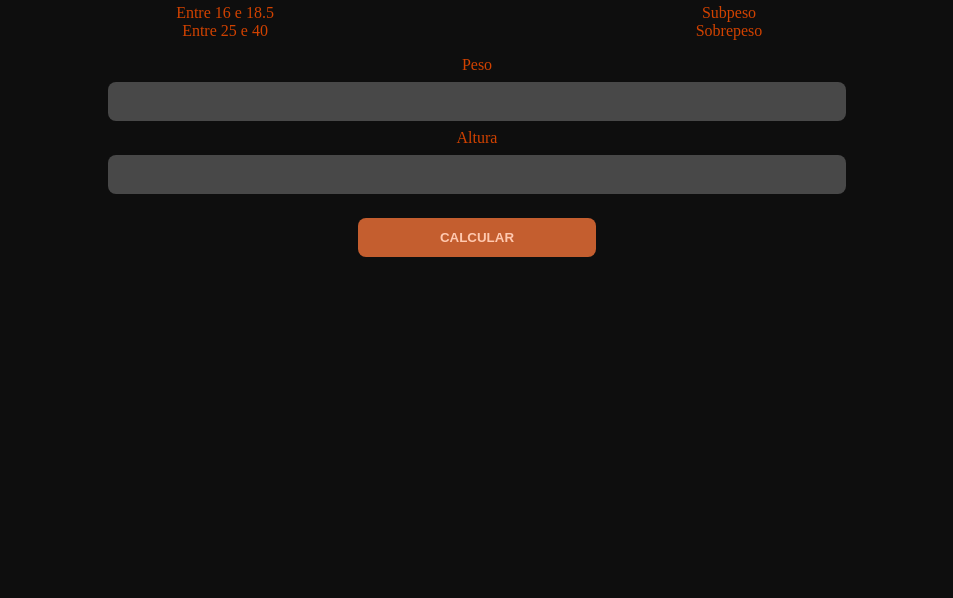
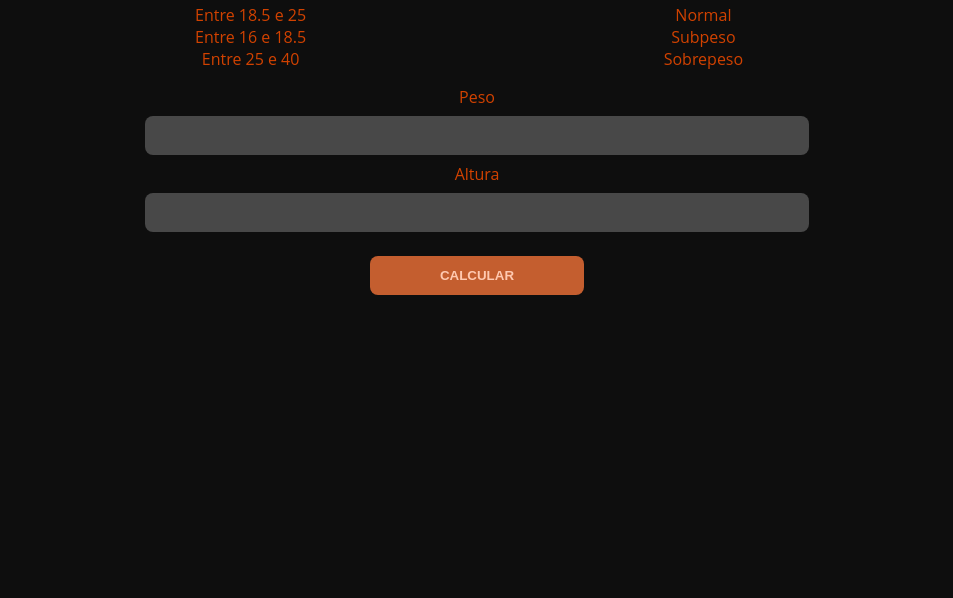
Before and after one commit to WemersonNunesDev/javascript, a plain HTML site: page udemy-js/teste-imc/index.html in a window 1280 px wide. Shown: the part 202-800 px from the top of the page, without its empty margins (163-1116 px from the left). Drawn offline with Linux system fonts and the light colour scheme.

Commit message:
Updated
Trabalhando nos fundamentos do JavaScript

```diff
--- a/udemy-js/teste-imc/assets/css/estilo.css
+++ b/udemy-js/teste-imc/assets/css/estilo.css
@@ -4,7 +4,9 @@
 }
 
 body {
+    font-family: 'Open Sans', sans-serif;
     background-color: #0e0e0e;
+    color: #d14200;
 }
 
 #conteudo {
@@ -22,6 +24,7 @@ body {
 .imc-user > h1 {
     font-size: 3rem;
     padding: 1rem 0;
+    border-bottom: 2px solid #d14200;
 }
 
 .imc-user > h2 {
@@ -63,3 +66,8 @@ body {
     background-color: #d14200;
     color: #f08452;
 }
+
+
+.resultado {
+    color: #d14200;
+}
--- /dev/null
+++ b/udemy-js/teste-imc/assets/css/responsivo.css
@@ -0,0 +1,23 @@
+@media (max-width: 1921px) {
+    #conteudo {
+        width: 56%;
+    }
+}
+
+@media (max-width: 1700px) {
+    #conteudo {
+        width: 64%;
+    }
+}
+
+@media (max-width: 1510px) {
+    #conteudo {
+        width: 72%;
+    }
+}
+
+@media (max-width: 900px) {
+    #conteudo {
+        width: 80%;
+    }
+}
--- a/udemy-js/teste-imc/assets/js/main.js
+++ b/udemy-js/teste-imc/assets/js/main.js
@@ -1,58 +1,28 @@
+let peso = document.querySelector('input#peso');
 let altura = document.querySelector('input#altura');
-let peso = document.querySelector('input#peso');
 
 const res = document.querySelector('div.resultado');
 
-function calcular() {
-    let nomeS = String(nome.value);
-    let idadeN = Number(idade.value);
-    let alturaN = Number(altura.value);
-    let pesoN = Number(peso.value);
+let calcular = document.querySelector('button#btn-calcular');
 
-    const imcCalculo = pesoN / (alturaN * alturaN);
+calcular.addEventListener('click', () => {
+    let pesoX = Number(peso.value);
+    let alturaX = Number(altura.value);
 
-    const imc = imcCalculo.toFixed(2);
+    const imcCalc = pesoX / (alturaX * alturaX);
+    const imc = imcCalc.toFixed(2);
 
     const imcIdeal = 25;
-    const diferncaDePeso = (pesoN * imcIdeal) / imc;
+    const diferncaDePeso = (pesoX * imcIdeal) / imc;
     const pesoIdeal = diferncaDePeso.toFixed(0)
-    //precisa perder xKgs
-    // sobrePeso x imcIdeal / imcAtual
 
-    res.innerHTML =
-        `
-    <p>Nome: ${nomeS}, de ${idadeN} anos.</p>
-    `
+    res.innerHTML = `Seu IMC é de ${imc}.`
 
-    if (imc >= 18.5 && imc <= 25) {
-        res.innerHTML +=
-            `
-        <p>Seu IMC é ${imc}. Seu status é: <strong>NORMAL</strong></p>
-
-        `
-    } else if (imc >= 16 && imc < 18.5) {
-        res.innerHTML +=
-            `
-        <p>Seu IMC é ${imc}. Seu status é: <strong>SUBPESO</strong></p>
-        <p>Seu peso ideal é de <strong>${pesoIdeal}kgs</strong></p>
-        `
-    } else if (imc < 16) {
-        res.innerHTML +=
-            `
-        <p>Seu IMC é ${imc}. Seu status é: <strong>SUBPESO SEVERO!</strong></p>
-        <p>Seu peso ideal é de <strong>${pesoIdeal}kgs</strong></p>
-        `
-    } else if (imc > 25 && imc < 40) {
-        res.innerHTML +=
-            `
-        <p>Seu IMC é ${imc}. Seu status é: <strong>SOBREPESO</strong>!</p>
-        <p>Seu peso ideal é de <strong>${pesoIdeal}kgs</strong></p>
-        `
-    } else if (imc > 40) {
-        res.innerHTML +=
-            `
-        <p>Seu IMC é ${imc}. Seu status é: <strong>SOBREPESO SEVERO</strong>!</p>
-        <p>Seu peso ideal é de <strong>${pesoIdeal}kgs</strong></p>
-        `
+    if(imc >= 16 && imc <= 18.4) {
+        res.innerHTML += ` <strong>Subpeso</strong>. Seu peso ideal é ${pesoIdeal}kg`
+    } else if(imc >= 18.5 && imc <= 25) {
+        res.innerHTML += ' <strong>Normal</strong>.'
+    } else if(imc >= 25.5 && imc <= 40) {
+        res.innerHTML += ` <strong>Sobrepeso</strong>. Seu peso ideal é ${pesoIdeal}kg`
     }
-}
+})
--- a/udemy-js/teste-imc/index.html
+++ b/udemy-js/teste-imc/index.html
@@ -1,12 +1,15 @@
 <!DOCTYPE html>
 <html lang="pt-br">
+
 <head>
     <meta charset="UTF-8">
     <meta name="viewport" content="width=device-width, initial-scale=1.0">
     <title>IMC</title>
 
     <link rel="stylesheet" href="./assets/css/estilo.css">
+    <link rel="stylesheet" href="./assets/css/responsivo.css">
 </head>
+
 <body>
     <main id="conteudo">
         <section class="imc-user">
@@ -27,13 +30,13 @@
                 <label for="altura">Altura</label>
                 <input class="item-form" type="number" id="altura">
 
-                <input type="button" class="item-form btn" onclick="calcular()" value="CALCULAR"></input>
+                <button class="item-form btn" id="btn-calcular">CALCULAR</button>
             </form>
-
             <div class="resultado"></div>
         </section>
     </main>
 
     <script src="./assets/js/main.js"></script>
 </body>
+
 </html>
```
